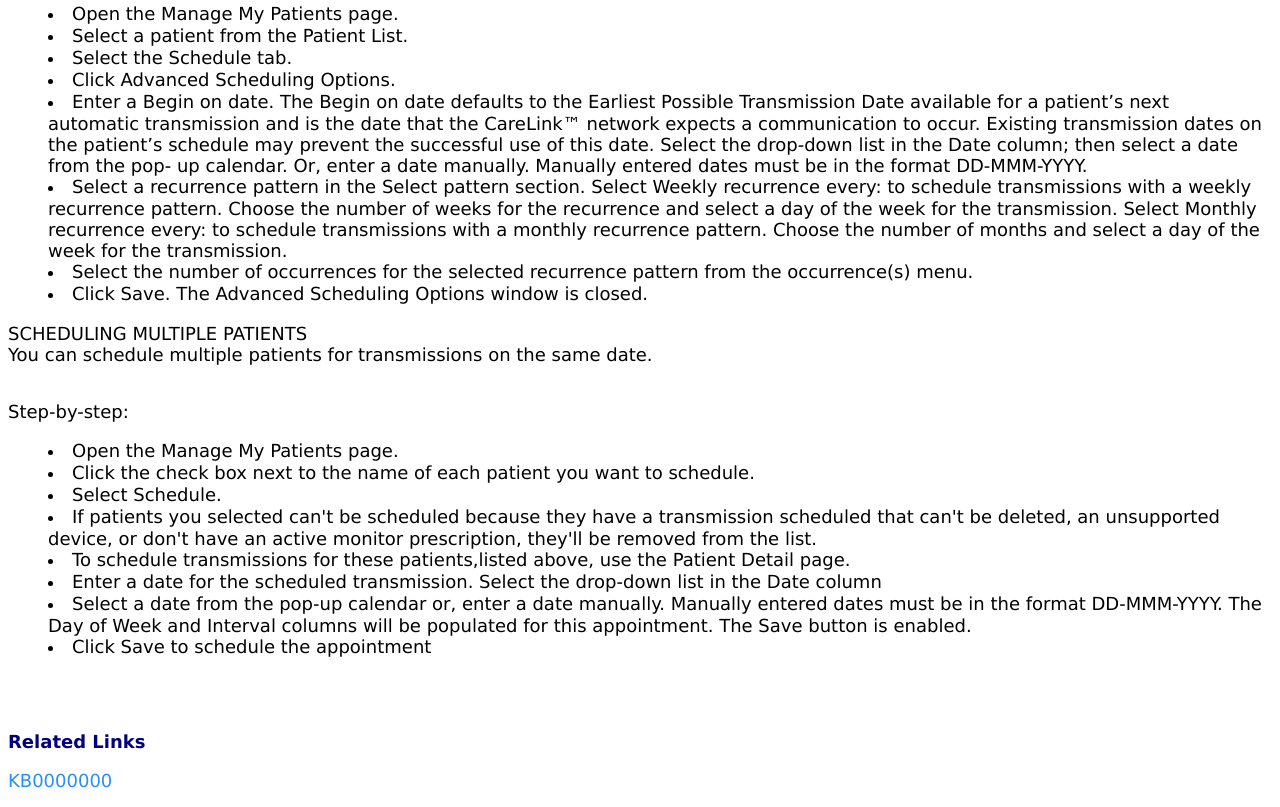
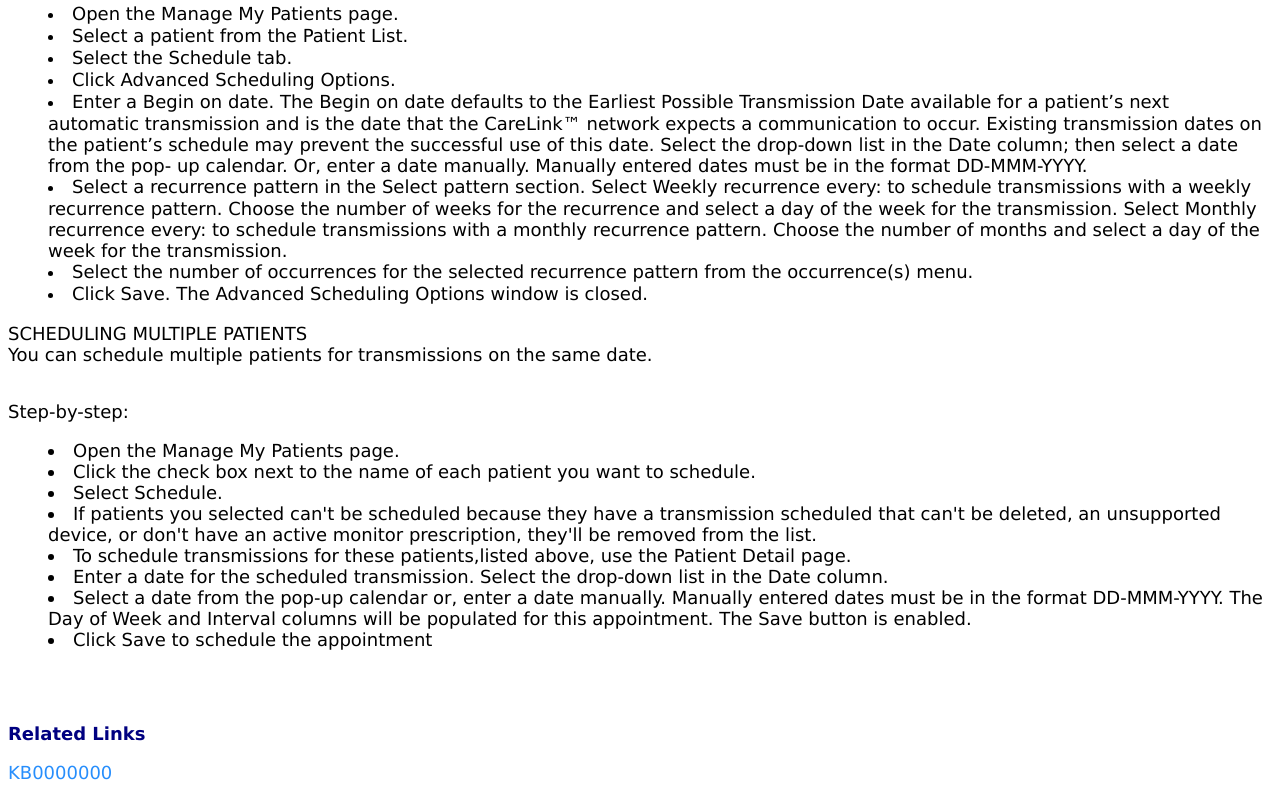
Before and after one commit to colleenakoll/colleenakoll.github.io, a plain HTML site: page index.html in a window 1280 px wide. Shown: the part 1005-1812 px from the top of the page. Drawn offline with Linux system fonts and the light colour scheme.

Commit message:
Update index.html

```diff
--- a/index.html
+++ b/index.html
@@ -7,8 +7,8 @@
 <p>&nbsp;</p>
 <p style="font-size: x-large;"><span style="font-family: verdana, geneva; font-size: x-large;"><strong><span style="color: navy;">Details</span></strong></span></p>
 <p style="font-size: large;"><span style="color: #000000; font-family: verdana, geneva; font-size: large;"><span style="color: navy;"><span style="color: #000000; font-size: large;"><img style="align: baseline;" title="" src="/sys_attachment.do?sys_id=a5e86b3437adcb40e23d2863b3990eba" alt="" align="baseline" border="" hspace="" vspace="" /></span></span></span></p>
-<p style="font-size: large;"><span style="color: #000000; font-family: verdana, geneva; font-size: large;"><span style="color: navy;"><span style="color: #000000;">You can view and schedule transmissions or delete scheduled transmissions of patient device data. For a new patient with a Conexus&trade; wireless telemetry-enabled device, an initial setup transmission is required to enable automatic monitoring. A minimum interval between scheduled transmissions is required for Conexus&trade; wireless telemetry-enabled devices. The Earliest Possible Transmission Date is the first date available for a patient&rsquo;s next automatic transmission and is the date that the CareLink&trade; network expects a communication to occur. Existing transmission dates on the patient&rsquo;s schedule may prevent the successful use of this date. If a transmission is required before this date, the patient can initiate a manual transmission. Note: Transmissions from Reveal LINQ&trade; devices are automatic as long as the patient monitor is plugged into an electrical outlet and there is adequate cellular signal. Scheduling a transmission for a Reveal LINQ&trade; patient does not result in a transmission. If the clinic wishes to have a Reveal LINQ patient send a transmission outside of their regular nightly transmission, the patient must be contacted and asked to send a manual transmission.</span></span></span></p>
-<p><span style="color: #000000; font-family: verdana, geneva; font-size: large;"><span style="color: navy;"><span style="color: #000000;">Step-by-step:<br /></span></span></span></p>
+<p style="font-size: large;"><span style="color: #000000; font-family: verdana, geneva; font-size: large;"><span style="color: navy;"><span style="color: #000000;">You can view and schedule transmissions or delete scheduled transmissions of patient device data. For a new patient with a Conexus wireless telemetry-enabled device, an initial setup transmission is required to enable automatic monitoring. A minimum interval between scheduled transmissions is required for Conexus wireless telemetry-enabled devices. The Earliest Possible Transmission Date is the first date available for a patient&rsquo;s next automatic transmission and is the date that the CareLink network expects a communication to occur. Existing transmission dates on the patient&rsquo;s schedule may prevent the successful use of this date. If a transmission is required before this date, the patient can initiate a manual transmission. Note: Transmissions from Reveal LINQ devices are automatic as long as the patient monitor is plugged into an electrical outlet and there is adequate cellular signal. Scheduling a transmission for a Reveal LINQ patient does not result in a transmission. If the clinic wishes to have a Reveal LINQ patient send a transmission outside of their regular nightly transmission, the patient must be contacted and asked to send a manual transmission.</span></span></span></p>
+<p><span style="color: #000000; font-family: verdana, geneva; font-size: large;"><span style="color: navy;"><span style="color: #000000;">Step-by-step:</span></span></span></p>
 <ul style="list-style-position: inside;">
 <li><span style="color: #000000; font-family: verdana, geneva; font-size: large;"><span style="color: navy;"><span style="color: #000000;">Open the Manage My Patients page.</span></span></span></li>
 <li><span style="color: #000000; font-family: verdana, geneva; font-size: large;"><span style="color: navy;"><span style="color: #000000;">Select a patient from the Patient List page.</span></span></span></li>
@@ -35,14 +35,14 @@
 <p style="font-size: large;"><span style="font-family: verdana, geneva; font-size: large;"><img style="align: baseline;" title="" src="/sys_attachment.do?sys_id=51ab2fb437adcb40e23d2863b3990e74" alt="" align="baseline" border="" hspace="" vspace="" /></span></p>
 <p style="line-height: normal; margin: 0in 0in large; font-size: large; font-family: verdana, geneva;"><span style="font-size: large; font-family: verdana, geneva; color: black;">Step-by-step:</span></p>
 <ul style="list-style-position: inside;">
-<li style="font-size: large;"><span style="font-size: large;"><span style="font-family: verdana, geneva; font-size: large;">Open the Manage My Patients page.</span></span></li>
-<li style="font-size: large;"><span style="font-size: large;"><span style="font-family: verdana, geneva; font-size: large;">Click the check box next to the name of each patient you want to schedule.</span></span></li>
-<li style="font-size: large;"><span style="font-size: large;"><span style="font-family: verdana, geneva; font-size: large;">Select Schedule.</span></span></li>
-<li style="font-size: large;"><span style="font-size: large;"><span style="font-family: verdana, geneva; font-size: large;">If patients you selected can't be scheduled because they have a&nbsp;transmission scheduled that can't be deleted, an unsupported device, or&nbsp;don't have an active monitor prescription, they'll be removed&nbsp;from the list.</span></span></li>
-<li style="font-size: large;"><span style="font-size: large;"><span style="font-family: verdana, geneva; font-size: large;">To schedule transmissions for these patients,listed above, use the Patient&nbsp;Detail page.</span></span></li>
-<li style="font-size: large;"><span style="font-size: large;"><span style="font-family: verdana, geneva; font-size: large;">Enter a date for the scheduled transmission.&nbsp;Select the drop-down list in the Date column</span></span></li>
-<li style="font-size: large;"><span style="font-size: 11px;"><span style="font-family: verdana, geneva; font-size: large;">Select a date from the pop-up calendar or, enter a date manually. Manually entered dates must be in the format DD-MMM-YYYY.&nbsp;The Day of Week and Interval columns will be populated for this appointment. The Save button is enabled.</span></span></li>
-<li style="font-size: large;"><span style="font-size: large;"><span style="font-family: verdana, geneva; font-size: large;">Click Save to schedule the appointment</span></span></li>
+<li style="line-height: normal; margin: 0in 0in large; font-size: large; font-family: verdana, geneva;">Open the Manage My Patients page.</li>
+<li style="line-height: normal; margin: 0in 0in large; font-size: large; font-family: verdana, geneva;"><span style="font-size: large;"><span style="font-family: verdana, geneva; font-size: large;">Click the check box next to the name of each patient you want to schedule.</span></span></li>
+<li style="line-height: normal; margin: 0in 0in large; font-size: large; font-family: verdana, geneva;"><span style="font-size: large;"><span style="font-family: verdana, geneva; font-size: large;">Select Schedule.</span></span></li>
+<li style="line-height: normal; margin: 0in 0in large; font-size: large; font-family: verdana, geneva;"><span style="font-size: large;"><span style="font-family: verdana, geneva; font-size: large;">If patients you selected can't be scheduled because they have a&nbsp;transmission scheduled that can't be deleted, an unsupported device, or&nbsp;don't have an active monitor prescription, they'll be removed&nbsp;from the list.</span></span></li>
+<li style="line-height: normal; margin: 0in 0in large; font-size: large; font-family: verdana, geneva;"><span style="font-size: large;"><span style="font-family: verdana, geneva; font-size: large;">To schedule transmissions for these patients,listed above, use the Patient&nbsp;Detail page.</span></span></li>
+<li style="line-height: normal; margin: 0in 0in large; font-size: large; font-family: verdana, geneva;">Enter a date for the scheduled transmission.&nbsp;Select the drop-down list in the Date column.</li>
+<li style="line-height: normal; margin: 0in 0in large; font-size: large; font-family: verdana, geneva;"><span style="font-size: 11px;"><span style="font-family: verdana, geneva; font-size: large;">Select a date from the pop-up calendar or, enter a date manually. Manually entered dates must be in the format DD-MMM-YYYY.&nbsp;The Day of Week and Interval columns will be populated for this appointment. The Save button is enabled.</span></span></li>
+<li style="line-height: normal; margin: 0in 0in large; font-size: large; font-family: verdana, geneva;"><span style="font-size: large;"><span style="font-family: verdana, geneva; font-size: large;">Click Save to schedule the appointment</span></span></li>
 </ul>
 <p><span style="font-family: verdana, geneva; font-size: large;">&nbsp;</span></p>
 <p style="font-size: large;"><span style="font-family: verdana, geneva; font-size: large;"><img style="align: baseline;" title="" src="/sys_attachment.do?sys_id=955c63f437adcb40e23d2863b3990eb7" alt="" align="baseline" border="" hspace="" vspace="" /></span></p>
```
